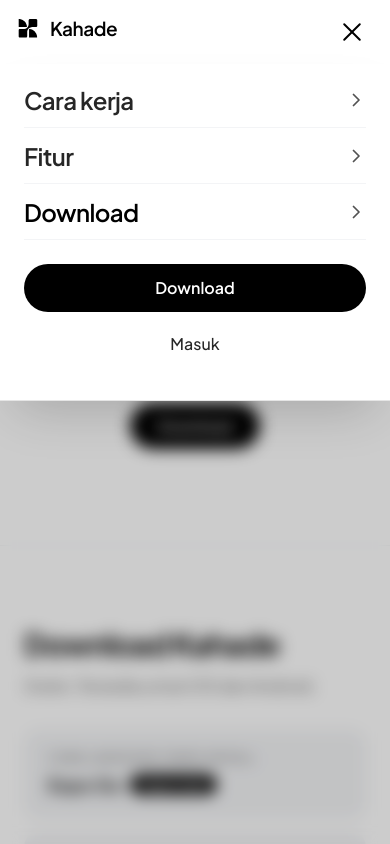
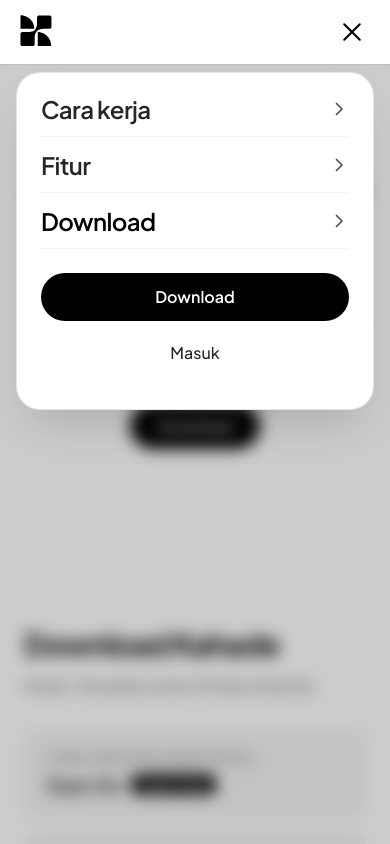
Before and after one commit to kahade-id/landing, a Next.js app: page / in a window 390 px wide. Both pictures are taken after a click on the button "Buka menu". Shown: the top 844 px of the page. Built offline with nearby package versions, Linux system fonts and the light colour scheme.

Commit message:
Header: logo mark diperbesar tanpa wordmark, menu mobile jadi kartu mengambang

```diff
--- a/components/header.tsx
+++ b/components/header.tsx
@@ -1,7 +1,7 @@
 "use client";
 
 import { useCallback, useEffect, useRef, useState } from "react";
-import { Logo } from "@/components/logo";
+import { LogoMark } from "@/components/logo";
 
 const NAV_LINKS = [
   { id: "cara-kerja", label: "Cara kerja" },
@@ -118,13 +118,13 @@
       }`}
     >
       <div className="mx-auto flex h-16 max-w-7xl items-center px-4 sm:px-6">
-        {/* Logo */}
+        {/* Logo — mark saja, diperbesar, tanpa wordmark */}
         <a
           href="#top"
           aria-label="Kahade — kembali ke atas"
           className="shrink-0 rounded-lg outline-offset-4"
         >
-          <Logo size="sm" />
+          <LogoMark size={40} />
         </a>
 
         {/* Nav desktop — kiri setelah logo */}
@@ -216,7 +216,7 @@
         />
         <nav
           aria-label="Navigasi seluler"
-          className={`relative border-b border-black/10 bg-white px-6 pb-8 pt-2 shadow-[0_24px_48px_-16px_rgba(0,0,0,0.18)] transition-all duration-300 ease-out ${
+          className={`relative mx-4 mt-2 overflow-hidden rounded-3xl border border-black/10 bg-white px-6 pb-8 pt-2 shadow-[0_24px_48px_-16px_rgba(0,0,0,0.18)] transition-all duration-300 ease-out ${
             open ? "translate-y-0 opacity-100" : "-translate-y-4 opacity-0"
           }`}
         >
```
